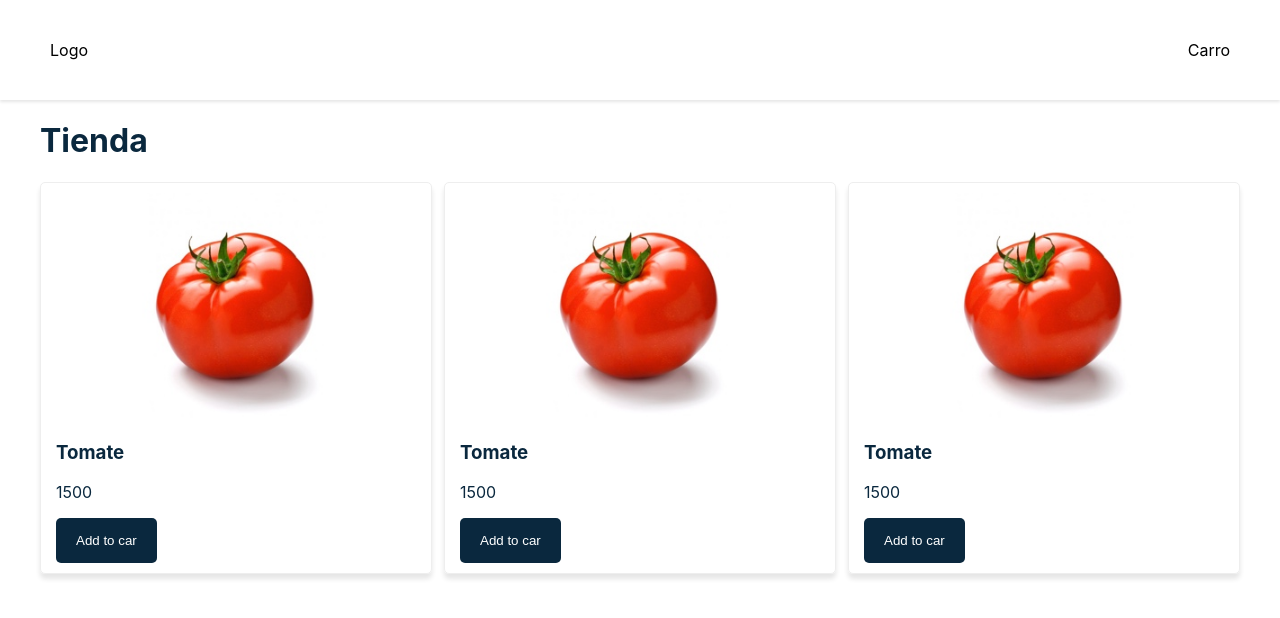
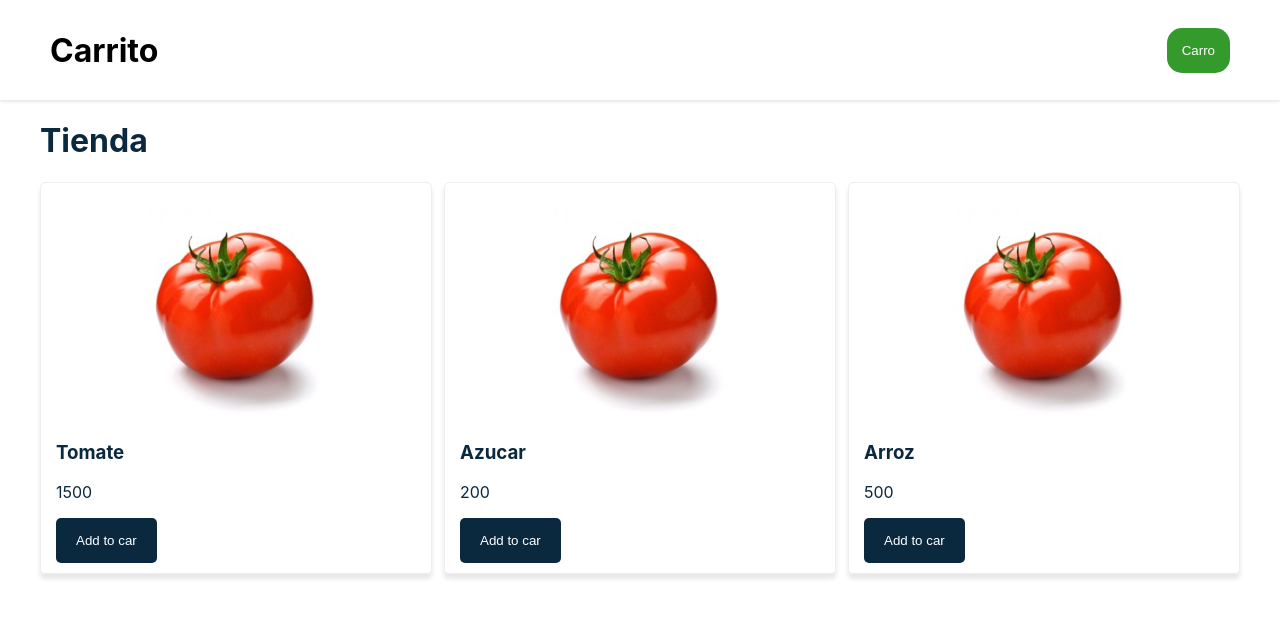
Before and after one commit to Alejandro04/ReactShoppingCart, a React (Create React App) app: page / in a window 1280 px wide. Shown: the top 618 px of the page. Built offline with nearby package versions, Linux system fonts and the light colour scheme.

Commit message:
config car

```diff
--- a/src/App.js
+++ b/src/App.js
@@ -8,18 +8,40 @@ class App extends Component {
   state = {
     products: [
       { name: 'Tomate', price: 1500, img: './products/tomate.jpg' },
-      { name: 'Tomate', price: 1500, img: './products/tomate.jpg' },
-      { name: 'Tomate', price: 1500, img: './products/tomate.jpg' }
-    ]
+      { name: 'Azucar', price: 200, img: './products/tomate.jpg' },
+      { name: 'Arroz', price: 500, img: './products/tomate.jpg' }
+    ],
+    car: []
   }
+
+  AddToCar = (product) => {
+    const { car } = this.state
+    if (car.find(x => x.name === product.name)) {
+      const newCar = car.map(x => x.name === product.name
+        ? ({
+          ...x,
+          quantity: x.quantity + 1
+        })
+        : x)
+      return this.setState({ car: newCar })
+    }
+    return this.setState({
+      car: this.state.car.concat({
+        ...product,
+        quantity: 1
+      })
+    })
+  }
+
   render() {
+    console.log(this.state.car)
     return (
       <div>
-        <Navbar/>
+        <Navbar car={this.state.car} />
         <Layout>
-          <Title/>
+          <Title />
           <Products
-            AddToCar={() => console.log("ok")}
+            AddToCar={this.AddToCar}
             products={this.state.products}
           />
         </Layout>
--- /dev/null
+++ b/src/components/bubbleAlert.js
@@ -0,0 +1,26 @@
+import { Component } from 'react';
+
+const styles = {
+  bubblealert: {
+    backgroundColor: '#E9725A',
+    color: '#fff',
+    padding: '2px 10px',
+    border: 'none',
+    borderRadius: '15px',
+    fontSize: '0.9rem',
+    width: '20px'
+  }
+}
+
+class BubbleAlert extends Component {
+  render() {
+    const { value } = this.props
+    return (
+      <span style={styles.bubblealert}>
+          {value}
+      </span>
+    )
+  }
+}
+
+export default BubbleAlert;
--- /dev/null
+++ b/src/components/car.js
@@ -0,0 +1,41 @@
+import { Component } from 'react';
+import BubbleAlert from './bubbleAlert';
+
+const styles = {
+  car: {
+    backgroundColor: '#359A2C',
+    color: '#fff',
+    padding: '15px',
+    border: 'none',
+    borderRadius: '15px',
+    cursor: 'pointer'
+  },
+  bubble: {
+    position: 'relative',
+    left: 12,
+    top: 20
+  }
+}
+
+class Car extends Component {
+  render() {
+    const { car } = this.props
+    const quantity = car.reduce((acc, el) => acc + el.quantity, 0)
+    return (
+      <div>
+        <span style={styles.bubble}>
+          {
+            quantity !== 0
+            ? <BubbleAlert value={quantity}/>
+            : null
+          }
+        </span>
+        <button style={styles.car}>
+          Carro
+        </button>
+      </div>
+    )
+  }
+}
+
+export default Car;
--- /dev/null
+++ b/src/components/logo.js
@@ -0,0 +1,21 @@
+import { Component } from 'react';
+
+const styles = {
+  logo: {
+    fontWeight: '700',
+    fontSize: '2rem'
+  },
+}
+
+class Logo extends Component {
+  render() {
+
+    return (
+      <div style={styles.logo}>
+        Carrito
+      </div>
+    )
+  }
+}
+
+export default Logo;
--- a/src/components/navbar.js
+++ b/src/components/navbar.js
@@ -1,4 +1,6 @@
 import { Component } from 'react';
+import Logo from './logo'
+import Car from './car'
 
 const styles = {
   navbar: {
@@ -15,10 +17,11 @@ const styles = {
 
 class Navbar extends Component {
   render() {
+    const { car } = this.props
     return (
       <nav style={styles.navbar}>
-          <p>Logo</p>
-          <p>Carro</p>
+          <Logo/>
+          <Car car={car}/>
       </nav>
     )
   }
```
